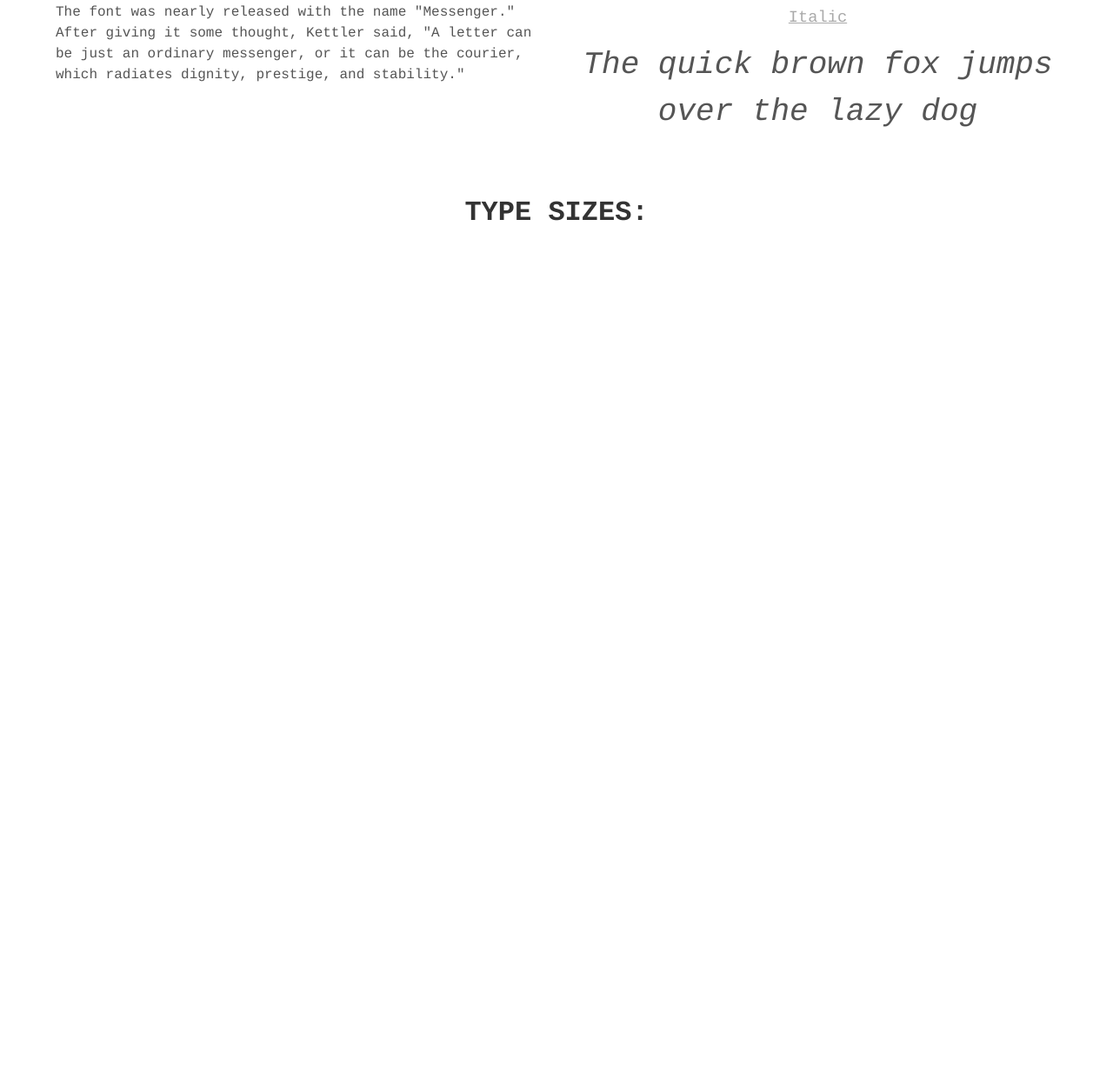
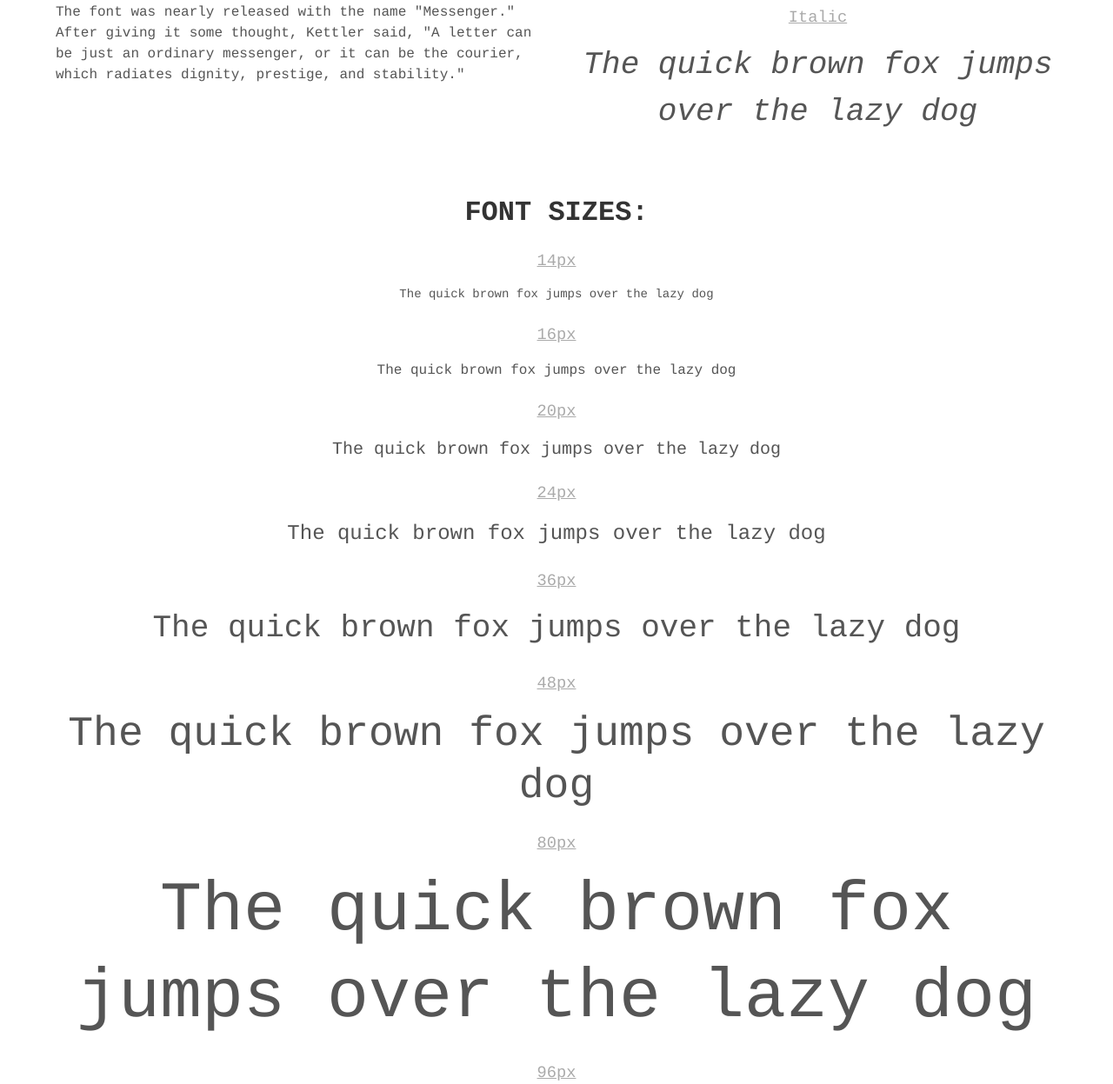
Before and after one commit to hellomynameiskate/ar589-type-challenge, a plain HTML site: page index.html in a window 1280 px wide. Shown: the part 1311-2558 px from the top of the page at 87% size. Before the commit the page ends 1658 px from the top, so only its background shows below. Drawn offline with Linux system fonts and the light colour scheme.

Commit message:
font sizes

```diff
--- a/index.html
+++ b/index.html
@@ -42,7 +42,26 @@
 
 
     <div class="item4">
-      <h1 class="courier dark-gray fw6 lh-solid pt4 tc">TYPE SIZES:</h1></div>
+      <h1 class="courier dark-gray fw6 lh-solid pt4 tc">FONT SIZES:</h1>
+      <h3 class="courier light-silver underline fw2 lh-solid tc pt2">14px</h3>
+      <div class="f6 lh-copy tc">The quick brown fox jumps over the lazy dog</div>
+      <h3 class="courier light-silver underline fw2 lh-solid tc pt2">16px</h3>
+      <div class="f5 lh-copy tc">The quick brown fox jumps over the lazy dog</div>
+      <h3 class="courier light-silver underline fw2 lh-solid tc pt2">20px</h3>
+      <div class="f4 lh-copy tc">The quick brown fox jumps over the lazy dog</div>
+      <h3 class="courier light-silver underline fw2 lh-solid tc pt2">24px</h3>
+      <div class="f3 lh-copy tc">The quick brown fox jumps over the lazy dog</div>
+      <h3 class="courier light-silver underline fw2 lh-solid tc pt2">36px</h3>
+      <div class="f2 lh-copy tc">The quick brown fox jumps over the lazy dog</div>
+      <h3 class="courier light-silver underline fw2 lh-solid tc pt2">48px</h3>
+      <div class="f1 lh-title tc">The quick brown fox jumps over the lazy dog</div>
+      <h3 class="courier light-silver underline fw2 lh-solid tc pt2">80px</h3>
+      <div class="f-subheadline lh-title tc">The quick brown fox jumps over the lazy dog</div>
+      <h3 class="courier light-silver underline fw2 lh-solid tc pt2">96px</h3>
+      <div class="f-headline lh-solid tc">The quick brown fox jumps over the lazy dog</div>
+
+
+    </div>
 
   </div>
 
```
